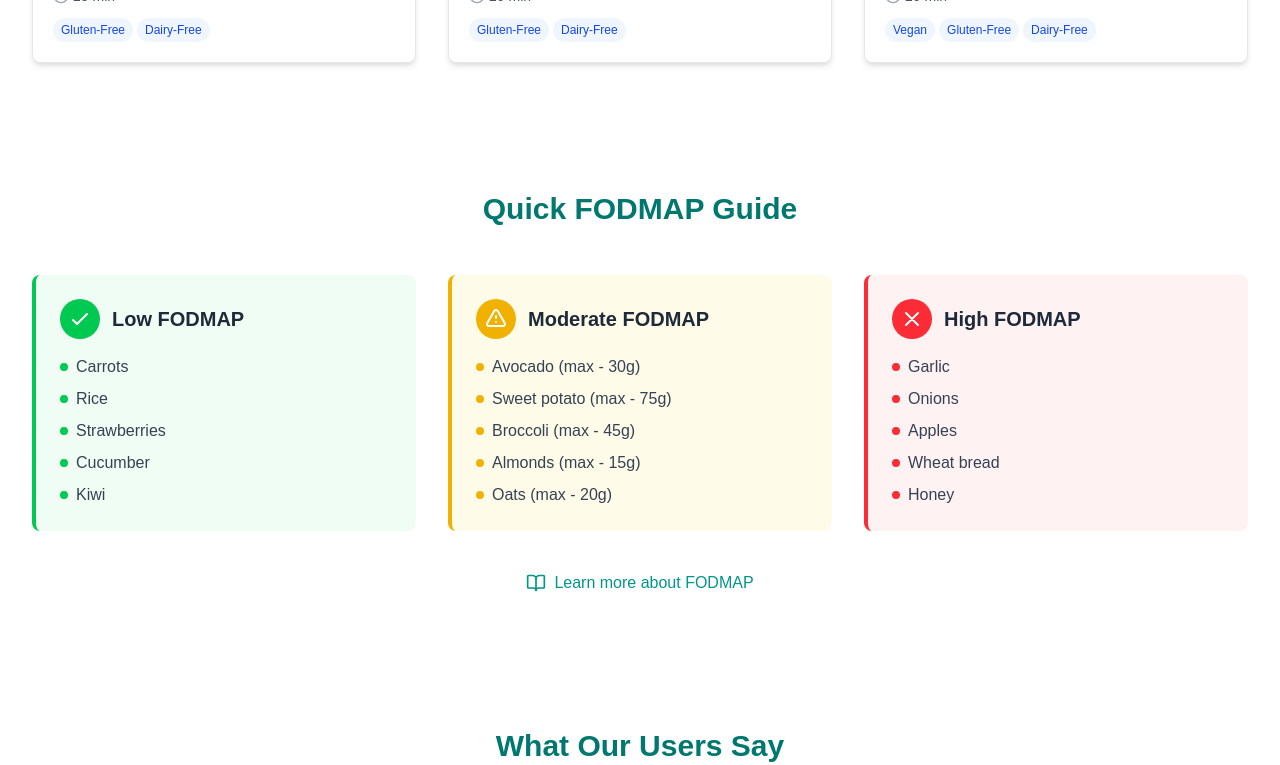
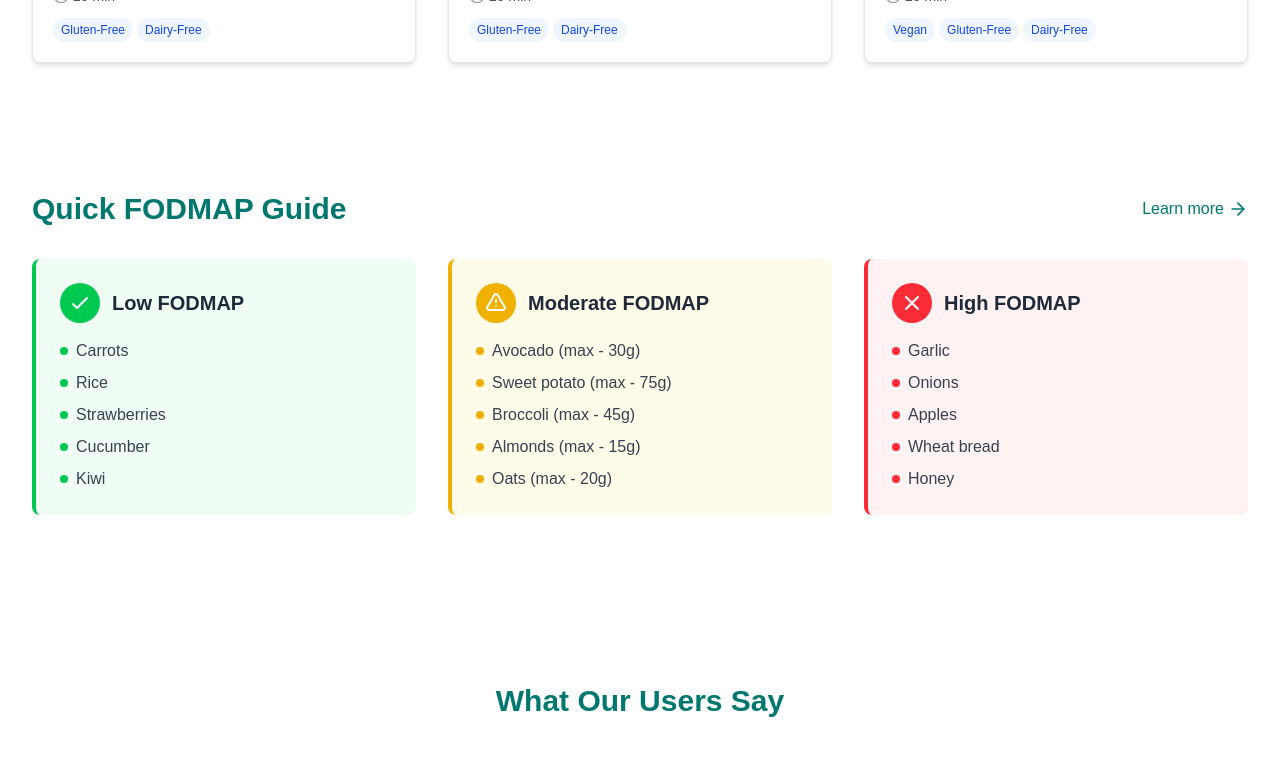
Before and after one commit to zarhaselene/fodmap-recipe, a Next.js app: page / in a window 1280 px wide. Shown: the part 951-1716 px from the top of the page. Built offline with nearby package versions, Linux system fonts and the light colour scheme.

Commit message:
Enhance animations in FeaturedRecipes, FodmapGuide, and Hero components using framer-motion

```diff
--- a/src/app/components/home/FeaturedRecipes.jsx
+++ b/src/app/components/home/FeaturedRecipes.jsx
@@ -3,6 +3,7 @@ import Link from "next/link";
 import { ChevronRight } from "lucide-react";
 import RecipeCard from "../shared/RecipeCard";
 import { useRecipeContext } from "../../context/RecipeContext";
+import { motion } from "framer-motion";
 
 const FeaturedRecipes = () => {
   const { recipes, loading, error } = useRecipeContext();
@@ -10,32 +11,75 @@ const FeaturedRecipes = () => {
   if (loading) {
     return (
       <div className="flex justify-center items-center min-h-screen">
-        <div className="border-t-4 border-teal-500 border-solid w-8 h-8 rounded-full animate-spin"></div>
+        <motion.div
+          className="border-t-4 border-teal-500 border-solid w-8 h-8 rounded-full"
+          animate={{ rotate: 360 }}
+          transition={{
+            duration: 1,
+            repeat: Infinity,
+            ease: "linear",
+          }}
+        ></motion.div>
       </div>
     );
   }
   if (error) return <p className="text-center text-red-500">{error}</p>;
 
+  const containerVariants = {
+    hidden: { opacity: 0 },
+    visible: {
+      opacity: 1,
+      transition: {
+        staggerChildren: 0.15,
+      },
+    },
+  };
+
+  const itemVariants = {
+    hidden: { y: 20, opacity: 0 },
+    visible: {
+      y: 0,
+      opacity: 1,
+      transition: { duration: 0.5 },
+    },
+  };
+
   return (
     <section className="py-16">
       <div className="max-w-7xl mx-auto px-4 sm:px-6 lg:px-8">
-        <div className="flex items-center justify-between mb-8">
-          <h2 className="text-2xl md:text-3xl font-bold text-teal-700">
+        <motion.div
+          className="flex items-center justify-between mb-8"
+          initial={{ opacity: 0, y: -20 }}
+          animate={{ opacity: 1, y: 0 }}
+          transition={{ duration: 0.5 }}
+        >
+          <motion.h2
+            className="text-2xl md:text-3xl font-bold text-teal-700"
+            whileHover={{ scale: 1.05 }}
+            transition={{ type: "spring", stiffness: 300 }}
+          >
             Featured Recipes
-          </h2>
+          </motion.h2>
+          <motion.div>
             <Link
               href="/recipes"
               className="text-teal-700 hover:text-teal-900 flex items-center font-medium"
             >
               View all <ChevronRight className="h-5 w-5 ml-1" />
             </Link>
-        </div>
+          </motion.div>
+        </motion.div>
 
-        <div className="grid grid-cols-1 sm:grid-cols-2 lg:grid-cols-3 gap-8">
-          {recipes.slice(0, 3).map((recipe) => (
-            <Link href={`/recipes/${recipe.id}`} key={recipe.id}>
+        <motion.div
+          className="grid grid-cols-1 sm:grid-cols-2 lg:grid-cols-3 gap-8"
+          variants={containerVariants}
+          initial="hidden"
+          animate="visible"
+        >
+          {recipes.slice(0, 3).map((recipe, index) => (
+            <motion.div key={recipe.id} variants={itemVariants}>
+              <Link href={`/recipes/${recipe.id}`}>
                 <RecipeCard
-                key={recipe.id}
                   level={recipe.level}
                   image={recipe.image}
                   title={recipe.title}
@@ -46,8 +90,9 @@ const FeaturedRecipes = () => {
                   dietaryNeeds={recipe.dietaryNeeds}
                 />
               </Link>
+            </motion.div>
           ))}
-        </div>
+        </motion.div>
       </div>
     </section>
   );
--- a/src/app/components/home/FodmapGuide.jsx
+++ b/src/app/components/home/FodmapGuide.jsx
@@ -1,6 +1,8 @@
+"use client";
 import Link from "next/link";
-import { BookOpen } from "lucide-react";
+import { BookOpen, ArrowRight } from "lucide-react";
 import FodmapCard from "./FodmapCard";
+import { motion } from "framer-motion";
 
 const FodmapGuide = () => {
   const lowFodmapItems = [
@@ -25,43 +27,105 @@ const FodmapGuide = () => {
     "Honey",
   ];
 
+  // Animation variants
+  const containerVariants = {
+    hidden: { opacity: 0 },
+    visible: {
+      opacity: 1,
+      transition: {
+        staggerChildren: 0.2,
+      },
+    },
+  };
+
+  const itemVariants = {
+    hidden: { opacity: 0, y: 20 },
+    visible: {
+      opacity: 1,
+      y: 0,
+      transition: { duration: 0.5 },
+    },
+  };
+
   return (
     <section className="py-16">
       <div className="max-w-7xl mx-auto px-4 sm:px-6 lg:px-8">
-        <h2 className="text-center text-2xl md:text-3xl font-bold text-teal-700 mb-12">
+        <motion.div
+          className="flex items-center justify-between mb-8"
+          initial={{ opacity: 0, y: -20 }}
+          animate={{ opacity: 1, y: 0 }}
+          transition={{ duration: 0.5 }}
+        >
+          <motion.h2
+            className="text-2xl md:text-3xl font-bold text-teal-700"
+            whileHover={{ scale: 1.05 }}
+            transition={{ type: "spring", stiffness: 300 }}
+          >
             Quick FODMAP Guide
-        </h2>
-
-        <div className="grid grid-cols-1 md:grid-cols-3 gap-8">
+          </motion.h2>
+          <motion.div>
+            <Link
+              href="/recipes"
+              className="text-teal-700 hover:text-teal-900 flex items-center font-medium"
+            >
+              Learn more <ArrowRight className="h-5 w-5 ml-1" />
+            </Link>
+          </motion.div>
+        </motion.div>
+        <motion.div
+          className="grid grid-cols-1 md:grid-cols-3 gap-8"
+          variants={containerVariants}
+          initial="hidden"
+          whileInView="visible"
+          viewport={{ once: true, amount: 0.2 }}
+        >
+          <motion.div variants={itemVariants}>
             <FodmapCard
               title="Low FODMAP"
               color="green"
               icon="M5 13l4 4L19 7"
               foodItems={lowFodmapItems}
+              animationProps={{
+                whileHover: { scale: 1.03, y: -5 },
+                transition: { type: "spring", stiffness: 300, damping: 10 },
+              }}
             />
+          </motion.div>
+
+          <motion.div variants={itemVariants}>
             <FodmapCard
               title="Moderate FODMAP"
               color="yellow"
               icon="M12 9v2m0 4h.01m-6.938 4h13.856c1.54 0 2.502-1.667 1.732-3L13.732 4c-.77-1.333-2.694-1.333-3.464 0L3.34 16c-.77 1.333.192 3 1.732 3z"
               foodItems={moderateFodmapItems}
+              animationProps={{
+                whileHover: { scale: 1.03, y: -5 },
+                transition: { type: "spring", stiffness: 300, damping: 10 },
+              }}
             />
+          </motion.div>
+
+          <motion.div variants={itemVariants}>
             <FodmapCard
               title="High FODMAP"
               color="red"
               icon="M6 18L18 6M6 6l12 12"
               foodItems={highFodmapItems}
+              animationProps={{
+                whileHover: { scale: 1.03, y: -5 },
+                transition: { type: "spring", stiffness: 300, damping: 10 },
+              }}
             />
-        </div>
+          </motion.div>
+        </motion.div>
 
-        <div className="text-center mt-10">
-          <Link
-            href="#"
-            className="inline-flex items-center text-teal-600 hover:text-teal-700 font-medium"
-          >
-            <BookOpen className="h-5 w-5 mr-2" />
-            Learn more about FODMAP
-          </Link>
-        </div>
+        <motion.div
+          className="text-center md:text-left mt-10"
+          initial={{ opacity: 0, y: 20 }}
+          whileInView={{ opacity: 1, y: 0 }}
+          viewport={{ once: true }}
+          transition={{ duration: 0.5, delay: 0.6 }}
+        ></motion.div>
       </div>
     </section>
   );
--- a/src/app/components/shared/Hero.jsx
+++ b/src/app/components/shared/Hero.jsx
@@ -1,22 +1,46 @@
+"use client";
 import React from "react";
 import { Search } from "lucide-react";
+import { motion } from "framer-motion";
 import WaveDivider from "./WaveDivider";
+
 const Hero = ({ title, description, searchPlaceholder }) => {
   return (
     <div className="relative bg-gradient-to-r from-teal-500 to-teal-600">
       <div className="max-w-7xl mx-auto px-4 sm:px-6 lg:px-8 py-24 md:py-32">
         <div className="md:flex md:items-center md:justify-between">
-          <div className="md:w-1/2 text-center md:text-left">
-            <h1 className="text-3xl md:text-4xl lg:text-5xl font-extrabold text-white mb-6">
+          <motion.div
+            className="md:w-1/2 text-left"
+            initial={{ opacity: 0, x: -50 }}
+            animate={{ opacity: 1, x: 0 }}
+            transition={{ duration: 0.6 }}
+          >
+            <motion.h1
+              className="text-3xl md:text-4xl lg:text-5xl font-extrabold text-white mb-6"
+              initial={{ opacity: 0 }}
+              animate={{ opacity: 1 }}
+              transition={{ delay: 0.2, duration: 0.6 }}
+            >
               {title}
-            </h1>
-            <p className="text-teal-100 text-lg md:text-xl mb-8">
+            </motion.h1>
+            <motion.p
+              className="text-teal-100 text-lg md:text-xl mb-8"
+              initial={{ opacity: 0 }}
+              animate={{ opacity: 1 }}
+              transition={{ delay: 0.4, duration: 0.6 }}
+            >
               {description}
-            </p>
-          </div>
+            </motion.p>
+          </motion.div>
 
           {/* Search bar */}
-          <div className="md:w-2/5 bg-white rounded-lg shadow-xl p-1">
+          <motion.div
+            className="md:w-2/5 bg-white rounded-lg shadow-xl p-1"
+            initial={{ opacity: 0, y: 30 }}
+            animate={{ opacity: 1, y: 0 }}
+            transition={{ delay: 0.6, duration: 0.6 }}
+            whileHover={{ scale: 1.02 }}
+          >
             <form role="search" aria-labelledby="search-bar">
               <div className="relative">
                 <div className="absolute inset-y-0 left-0 pl-3 flex items-center pointer-events-none">
@@ -30,16 +54,18 @@ const Hero = ({ title, description, searchPlaceholder }) => {
                   placeholder={searchPlaceholder}
                   aria-placeholder={searchPlaceholder}
                 />
-                <button
+                <motion.button
                   type="submit"
                   aria-label="Submit search"
                   className="absolute inset-y-0 right-0 flex items-center px-4 text-white bg-teal-500 hover:bg-teal-600 rounded-r-lg"
+                  whileHover={{ scale: 1.05 }}
+                  whileTap={{ scale: 0.95 }}
                 >
                   Search
-                </button>
+                </motion.button>
               </div>
             </form>
-          </div>
+          </motion.div>
         </div>
       </div>
 
```
Lines whose indentation alone changed are shown as unchanged.
